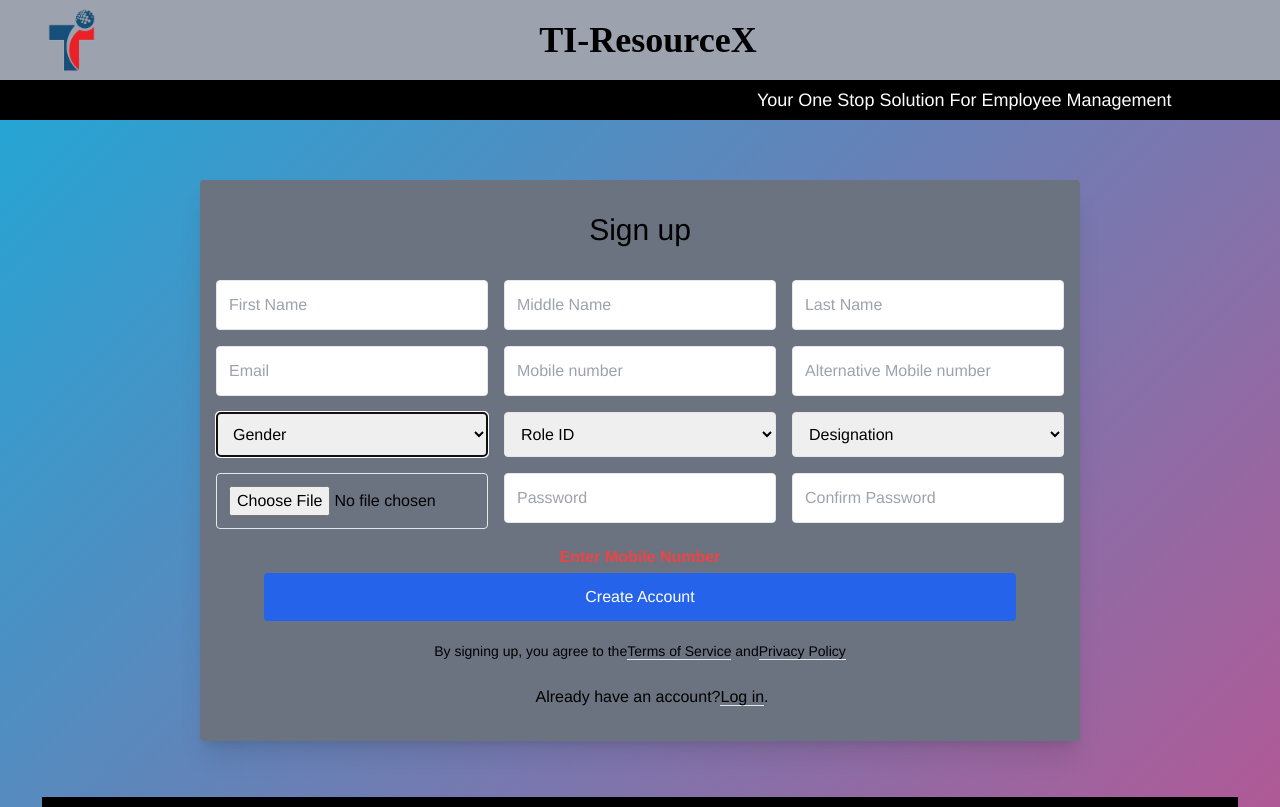
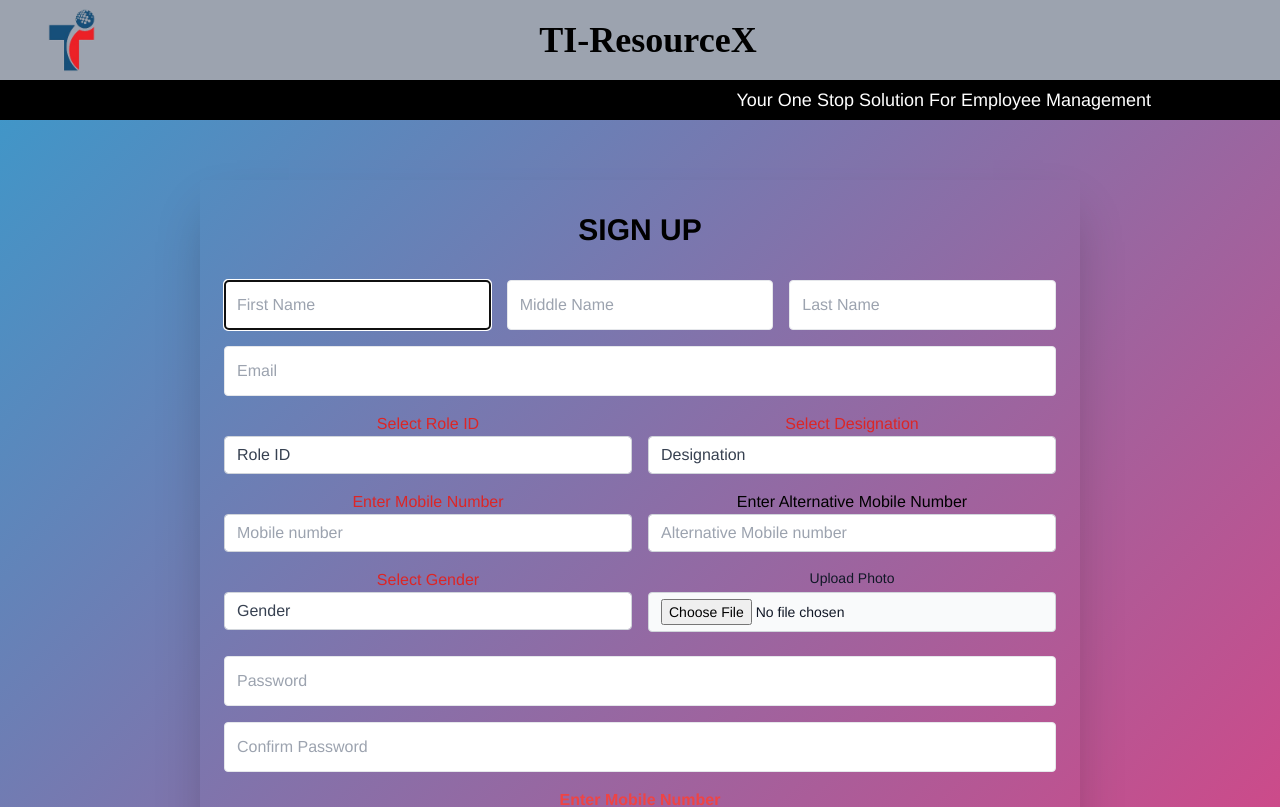
Before and after one commit to mayursuhasiya1/ti-resourceX, a React (Create React App) app: page /signup in a window 1280 px wide. Shown: the top 807 px of the page. Built offline with nearby package versions, Linux system fonts and the light colour scheme.

Commit message:
changed ui of signup

```diff
--- a/src/components/Signup.js
+++ b/src/components/Signup.js
@@ -184,12 +184,14 @@
   };
 
   return (
+    // <!-- component -->
+
+    <>
+      {success ? (
         <section>
-      {success ? (
-        <section className="">
           <div class="bg-grey-lighter min-h-screen flex flex-col">
             <div class="container max-w-sm mx-auto flex-1 flex flex-col items-center justify-center px-2">
-              <div class="bg-cyan-500 px-6 py-8 rounded shadow-md text-black w-full">
+              <div class="bg-white px-6 py-8 rounded shadow-md text-black w-full">
                 {/* <h1 class="mb-8 text-3xl text-center">
                   Successfully Signed up!
                 </h1>
@@ -224,17 +226,32 @@
           </div>
         </section>
       ) : (
-        <section>
+        <div>
           {/* header */}
           <Header />
-          <div className="">
-            <form onSubmit={handleSubmit} className="mt-24 md:mt-32">
-              <div className="container max-w-sm mx-auto items-center justify-center px-2 md:max-w-4xl">
-                <div className="bg-gray-500 px-16 py-8 box-border	rounded shadow-xl text-black w-full ">
-                  <h1 className="mb-8 text-3xl text-center">Sign up</h1>
+
+          <p
+            ref={errRef} //this will display the error message if any
+            className={errMsg ? "errmsg" : "offscreen"}
+            aria-live="assertive"
+          >
+            {errMsg}
+          </p>
+
+          <div className="mb-6">
+            <form
+              onSubmit={handleSubmit}
+              className="h-0 bg-opacity-0 bg-white mt-24 md:mt-32 "
+            >
+              <div className="bg-grey-lighter min-h-screen flex flex-col">
+                <div className="container max-w-sm mx-auto flex-1 flex flex-col items-center justify-center px-2 md:max-w-4xl">
+                  <div className="bg-gray-750 px-6 py-8 box-border rounded shadow-2xl text-black w-full">
+                    <h1 className="mb-8 text-3xl text-center uppercase font-bold">
+                      Sign up
+                    </h1>
                     {/* name section */}
-                  <div class="flex flex-wrap -mx-14  ">
-                    <div class="w-full md:w-1/3 px-2">
+                    <div class="flex flex-wrap -mx-2  ">
+                      <div class="w-full md:w-1/3 px-2 ">
                         <input
                           type="text"
                           autoComplete="off"
@@ -247,6 +264,7 @@
                           placeholder="First Name"
                         />
                       </div>
+                      {/* middle name */}
                       <div class="w-full md:w-1/3 px-2">
                         <input
                           type="text"
@@ -255,10 +273,11 @@
                           required
                           onChange={(e) => setMiddleName(e.target.value)}
                           className="block border border-grey-light w-full p-3 rounded mb-4"
-                        name="middleName"
+                          name="lastname"
                           placeholder="Middle Name"
                         />
                       </div>
+                      {/* last name */}
                       <div class="w-full md:w-1/3 px-2 ">
                         <input
                           type="text"
@@ -272,13 +291,8 @@
                         />
                       </div>
                     </div>
-                  {/* name section ends here */}
-
-                  {/* name section */}
-                  <div class="flex flex-wrap -mx-14 ">
-                    <div class="w-full md:w-1/3 px-2">
+                    {/* email section */}
                     <input
-                        ref={userRef}
                       type="email"
                       id="email"
                       autoComplete="off"
@@ -288,68 +302,34 @@
                       name="email"
                       placeholder="Email"
                     />
-                    </div>
-                    <div class="w-full md:w-1/3 px-2">
-                      <input
-                        type="tel"
-                        required
-                        autoComplete="off"
-                        className="block border border-grey-light w-full p-3 rounded mb-4"
-                        id="primaryMobile"
-                        placeholder="Mobile number"
-                        onChange={(e) => setPrimaryMobile(e.target.value)}
-                      />
-                    </div>
-                    <div class="w-full md:w-1/3 px-2 ">
-                      <input
-                        type="tel"
-                        autoComplete="off"
-                        className="block border border-grey-light w-full p-3  rounded mb-4"
-                        id="alternativeMobile"
-                        placeholder="Alternative Mobile number"
-                        onChange={(e) => setAlternativeMobile(e.target.value)}
-                      />
-                    </div>
-                  </div>
-                  {/* name section ends here */}
 
-                  {/* name section */}
-                  <div class="flex flex-wrap -mx-14 ">
-                    <div class="w-full md:w-1/3 px-2">
-                      {/*gender */}
-                      {/* {typeof gender == "undefined" ? (
-                          <p className="text-red-600">Select Gender</p>
-                        ) : (
-                          " "
-                        )} */}
-                      <select
-                        value={gender}
-                        ref={userRef}
-                        onChange={(e) => setGender(e.target.value)}
-                        className="block border border-grey-light w-full p-3 rounded mb-4"
-                        aria-label="Default select example"
-                        id="gender"
-                      >
-                        <option disabled selected>
-                          Gender
-                        </option>
-                        <option value="Male">Male</option>
-                        <option value="Female">Female</option>
-                        <option value="Other">Other</option>
-                      </select>
-                    </div>
-                    <div class="w-full md:w-1/3 px-2">
                     {/* role id */}
-                      {/* {typeof roleId == "undefined" ? (
+                    <div class="flex flex-wrap -mx-2  ">
+                      <div class="w-full md:w-1/2 px-2 ">
+                        {typeof roleId == "undefined" ? (
                           <p className="text-red-600">Select Role ID</p>
                         ) : (
                           " "
-                        )} */}
+                        )}
                         <select
                           required
                           value={roleId}
                           onChange={(e) => setRoleId(e.target.value)}
-                        className="block border border-grey-light w-full p-3 rounded mb-4"
+                          className="form-select appearance-none
+                      block
+                      w-full
+                      px-3
+                      py-1.5
+                      text-base
+                      font-normal
+                      text-gray-700
+                      bg-white bg-clip-padding bg-no-repeat
+                      border border-solid border-gray-300
+                      rounded
+                      transition
+                      ease-in-out
+                      m-0
+                      focus:text-gray-700 focus:bg-white focus:border-blue-600 focus:outline-none mb-4"
                           aria-label="Default select example"
                           id="roleId"
                         >
@@ -361,17 +341,32 @@
                           <option value="3">3</option>
                         </select>
                       </div>
-                    <div class="w-full md:w-1/3 px-2 ">
                       {/* designation */}
-                      {/* {typeof designation == "undefined" ? (
+                      <div class="w-full md:w-1/2 px-2 ">
+                        {typeof designation == "undefined" ? (
                           <p className="text-red-600">Select Designation</p>
                         ) : (
                           " "
-                        )} */}
+                        )}
 
                         <select
                           onChange={(e) => setDesignation(e.target.value)}
-                        className="block border border-grey-light w-full p-3 rounded mb-4"
+                          className="form-select appearance-none
+                      id='designation'
+                      block
+                      w-full
+                      px-3
+                      py-1.5
+                      text-base
+                      font-normal
+                      text-gray-700
+                      bg-white bg-clip-padding bg-no-repeat
+                      border border-solid border-gray-300
+                      rounded
+                      transition
+                      ease-in-out
+                      m-0
+                      focus:text-gray-700 focus:bg-white focus:border-blue-600 focus:outline-none mb-4"
                           aria-label="Default select example"
                           id="designation"
                         >
@@ -384,26 +379,142 @@
                         </select>
                       </div>
                     </div>
-                  {/* name section ends here */}
 
-                  {/* name section */}
-                  <div class="flex flex-wrap -mx-14 ">
-                    <div class="w-full md:w-1/3 px-2">
+                    {/* mobile number */}
+                    <div class="flex flex-wrap -mx-2  ">
+                      <div class="w-full md:w-1/2 px-2 ">
+                        {primaryMobile == "" ? (
+                          <p className="text-red-600">Enter Mobile Number</p>
+                        ) : validMob ? (
+                          " "
+                        ) : (
+                          <p className="text-red-600">
+                            Enter Valid Mobile Number
+                          </p>
+                        )}
+
+                        <input
+                          type="tel"
+                          required
+                          autoComplete="off"
+                          className="
+                      form-control
+                      block
+                      w-full
+                      px-3
+                      py-1.5
+                      text-base
+                      font-normal
+                      text-gray-700
+                      bg-white bg-clip-padding
+                      border border-solid border-gray-300
+                      rounded
+                      transition
+                      ease-in-out
+                      m-0
+                      focus:text-gray-700 focus:bg-white focus:border-blue-600 focus:outline-none
+                    mb-4"
+                          id="primaryMobile"
+                          placeholder="Mobile number"
+                          onChange={(e) => setPrimaryMobile(e.target.value)}
+                        />
+                      </div>
+                      {/* alternative mobile number */}
+                      <div class="w-full md:w-1/2 px-2 ">
+                        {alternativeMobile == "" ? (
+                          <p className="text-black">
+                            Enter Alternative Mobile Number
+                          </p>
+                        ) : validAlternateMob ? (
+                          " "
+                        ) : (
+                          <p className="text-red">
+                            Enter Valid Alternative Mobile Number
+                          </p>
+                        )}
+                        <input
+                          type="tel"
+                          autoComplete="off"
+                          className="
+                      form-control
+                      block
+                      w-full
+                      px-3
+                      py-1.5
+                      text-base
+                      font-normal
+                      text-gray-700
+                      bg-white bg-clip-padding
+                      border border-solid border-gray-300
+                      rounded
+                      transition
+                      ease-in-out
+                      m-0
+                      focus:text-gray-700 focus:bg-white focus:border-blue-600 focus:outline-none
+                    mb-4"
+                          id="alternativeMobile"
+                          placeholder="Alternative Mobile number"
+                          onChange={(e) => setAlternativeMobile(e.target.value)}
+                        />
+                      </div>
+                    </div>
+                    {/*gender */}
+                    <div class="flex flex-wrap -mx-2  ">
+                      <div class="w-full md:w-1/2 px-2 ">
+                        {typeof gender == "undefined" ? (
+                          <p className="text-red-600">Select Gender</p>
+                        ) : (
+                          " "
+                        )}
+                        <select
+                          value={gender}
+                          onChange={(e) => setGender(e.target.value)}
+                          className="form-select appearance-none
+
+                        block
+                        w-full
+                        px-3
+                        py-1.5
+                        text-base
+                        font-normal
+                        text-gray-700
+                        bg-white bg-clip-padding bg-no-repeat
+                        border border-solid border-gray-300
+                        rounded
+                        transition
+                        ease-in-out
+                        m-0
+                        focus:text-gray-700 focus:bg-white focus:border-blue-600 focus:outline-none mb-4"
+                          aria-label="Default select example"
+                          id="gender"
+                        >
+                          <option disabled selected>
+                            Gender
+                          </option>
+                          <option value="Male">Male</option>
+                          <option value="Female">Female</option>
+                          <option value="Other">Other</option>
+                        </select>
+                      </div>
                       {/* image */}
-                      {/* <label
-                          class="block mb-2 text-sm font-medium text-gray-900 dark:text-gray-300"
+                      <div class="w-full md:w-1/2 px-2 ">
+                        <label
+                          class="block mb-1 text-sm font-medium text-gray-900 dark:text-gray-300 "
                           for="file_input"
                         >
                           Upload Photo
-                        </label> */}
+                        </label>
                         <input
-                        className="block border border-grey-light w-full p-3 rounded mb-4"
+                          class="block w-full text-sm rounded text-gray-900 bg-gray-50 px-3 py-1.5
+                      rounded border border-gray-300 cursor-pointer dark:text-gray-400
+                      focus:outline-none dark:bg-gray-700 dark:border-gray-600 dark:placeholder-gray-400"
                           id="profileImage"
                           type="file"
                           onChange={(e) => handleChange(e)}
                         />
+                        <br />
                       </div>
-                    <div class="w-full md:w-1/3 px-2">
+                    </div>
                     {/* password  */}
                     <input
                       type="password"
@@ -415,9 +526,7 @@
                       name="password"
                       placeholder="Password"
                     />
-                      {/*  */}
-                    </div>
-                    <div class="w-full md:w-1/3 px-2 ">
+                    {/*confirm password  */}
                     <input
                       type="password"
                       required
@@ -428,10 +537,6 @@
                       name="confirm_password"
                       placeholder="Confirm Password"
                     />
-                    </div>
-                  </div>
-                  {/* name section ends here */}
-
                     {/* error message */}
 
                     <b>
@@ -475,10 +580,12 @@
                       ) : validMob ? (
                         " "
                       ) : (
-                      <p className="text-red-500 ">Enter Valid Mobile Number</p>
+                        <p className="text-red-500 ">
+                          Enter Valid Mobile Number
+                        </p>
                       )}
                     </b>
-
+                    <br />
                     {/* submit button */}
                     <button
                       type="submit"
@@ -494,46 +601,46 @@
                           ? true
                           : false
                       }
-                    className="w-full text-center py-3 rounded bg-blue-600 text-white hover:bg-blue-800 focus:outline-none my-1"
+                      className="w-full text-center py-3 rounded bg-gray-600 text-white hover:bg-gray-800 hover:font-bold focus:outline-none my-1"
                     >
                       Create Account
                     </button>
-                  <div className="text-center text-sm text-grey-dark mt-4">
+                    <div className="text-center text-lg text-grey-dark mt-4 font-bold tracking-wide">
                       By signing up, you agree to the
                       <a
-                      className="no-underline border-b border-grey-dark text-grey-dark"
+                        className="p-2 tracking-wide font-normal hover:font-bold no-underline hover:underline decoration-2 hover:text-blue-800"
                         href="#"
                       >
                         Terms of Service
                       </a>{" "}
                       and
                       <a
-                      className="no-underline border-b border-grey-dark text-grey-dark"
+                        className="p-2 tracking-wide font-normal hover:font-bold no-underline hover:underline decoration-2 hover:text-blue-800"
                         href="#"
                       >
                         Privacy Policy
                       </a>
                     </div>
-                  <div className="text-grey-dark mt-6 ml-6">
+                    <div className="text-grey-dark mt-6 ml-6 text-lg font-bold tracking-wide">
                       Already have an account?
                       <a
-                      className="no-underline border-b border-blue text-blue"
                         href="../"
+                        className="p-2 tracking-wide font-normal hover:font-bold hover:underline decoration-2 hover:text-blue-800"
                       >
                         Log in
                       </a>
-                    .
                     </div>
                   </div>
                 </div>
+                {/* <Footer/> */}
+
                 <Footer />
+              </div>
             </form>
-
-            {/* footer */}
           </div>
-        </section>
+        </div>
       )}
-    </section>
+    </>
   );
 };
 
```
Lines whose indentation alone changed are shown as unchanged.
